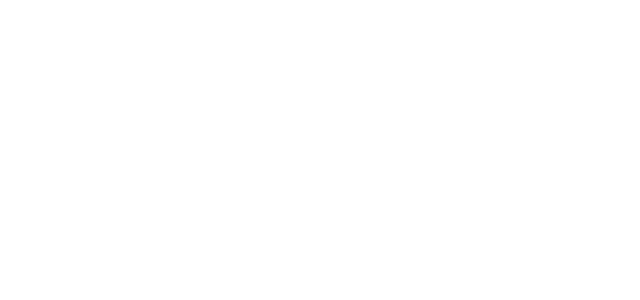
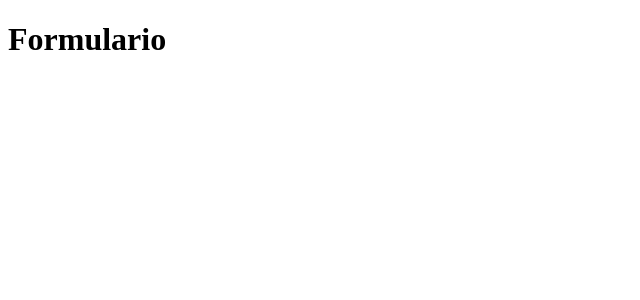
Before and after one commit to geramos2004-coder/tds222, a Vue app in the folder exam/: page / in a window 1280 px wide. Shown: the top 300 px of the page, without its empty margins (0-640 px from the left). Built offline with nearby package versions, Linux system fonts and the light colour scheme.

Commit message:
agregue titulo Formulario

```diff
--- a/exam/src/App.vue
+++ b/exam/src/App.vue
@@ -1,5 +1,5 @@
 <template>
-
+  <h1>Formulario</h1>
 </template>
 
 <script>
@@ -7,12 +7,5 @@
 </script>
 
 <style>
-#app {
-  font-family: Avenir, Helvetica, Arial, sans-serif;
-  -webkit-font-smoothing: antialiased;
-  -moz-osx-font-smoothing: grayscale;
-  text-align: center;
-  color: #2c3e50;
-  margin-top: 60px;
-}
+
 </style>
```
